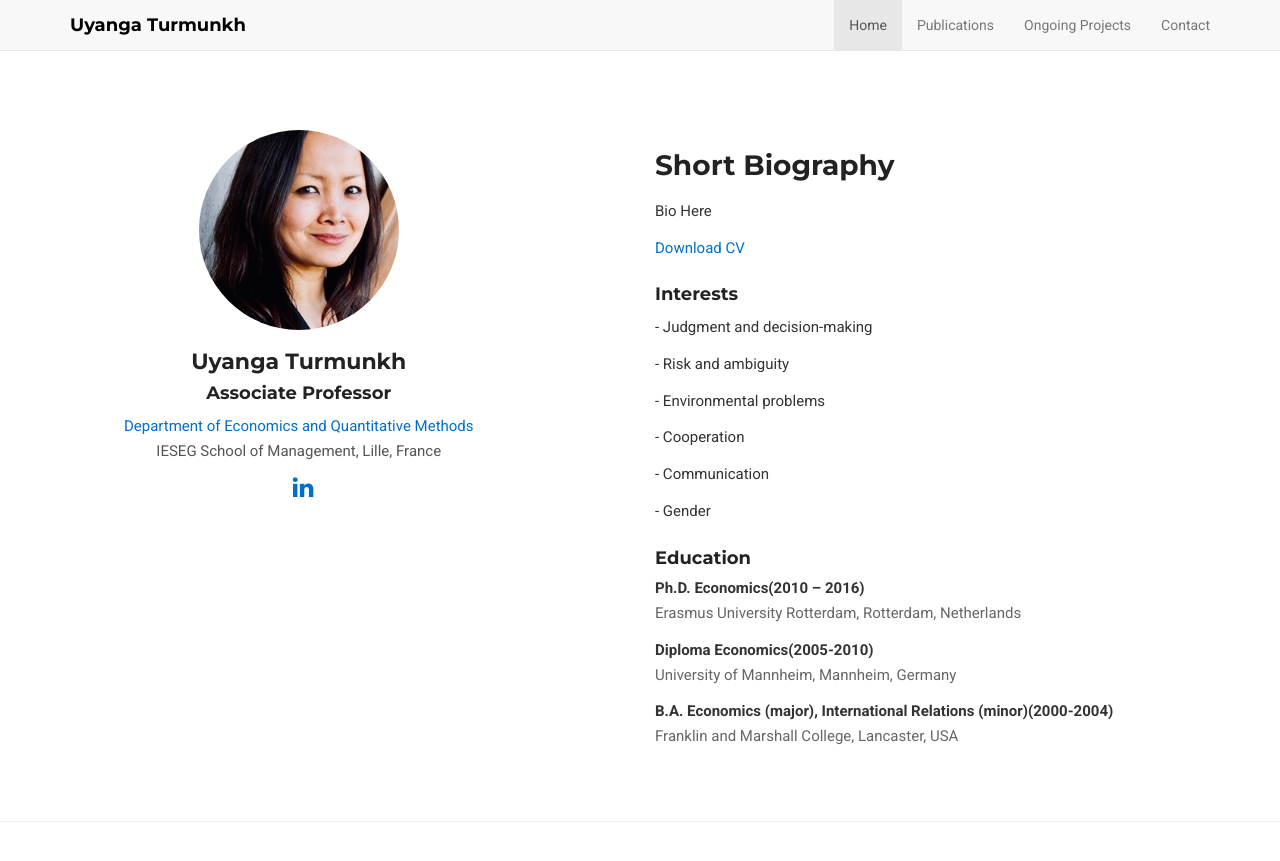
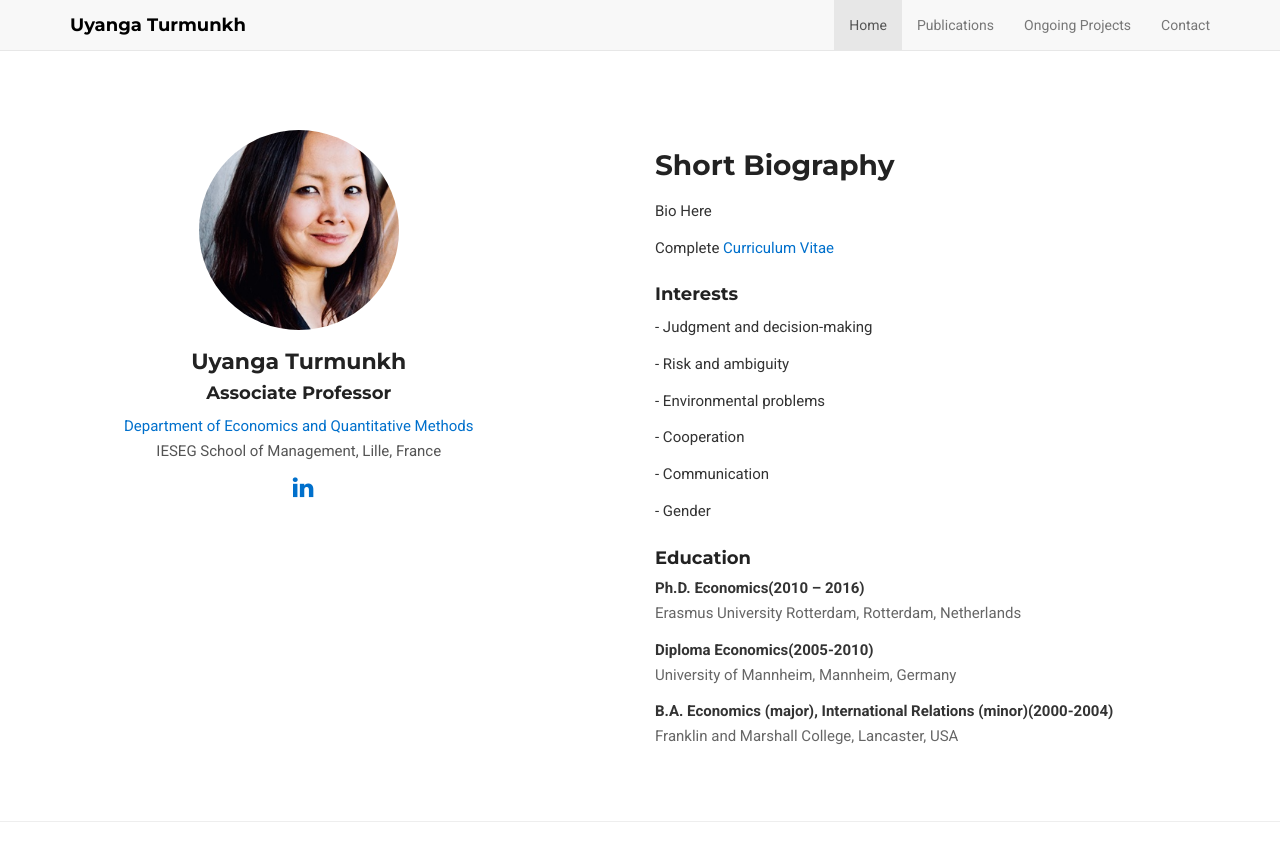
Before and after one commit to prakharsood24/uyanga-demo, a Jekyll site: the page built from index.md, in a window 1280 px wide and 900 px high. Shown: the top 861 px of the window. Built offline with Jekyll 4.4.1, drawn with Linux system fonts in a browser that asks for light colours; nearby versions of some CDN libraries; a style sheet for code colours, icons or effects is not loaded.

Commit message:
Update index.md

```diff
--- a/index.md
+++ b/index.md
@@ -30,7 +30,7 @@
          Bio Here
         </p>
         <p>
-          <a href="{{ site.baseurl }}/assets/Turmunkh_CV.pdf" target="_blank">Download CV</a>
+          Complete <a href="{{ site.baseurl }}/assets/Turmunkh_CV.pdf" target="_blank">Curriculum Vitae</a>
         </p>
         <h3>Interests</h3>
         <p style="margin-top:10px;">- Judgment and decision-making</p>
```
